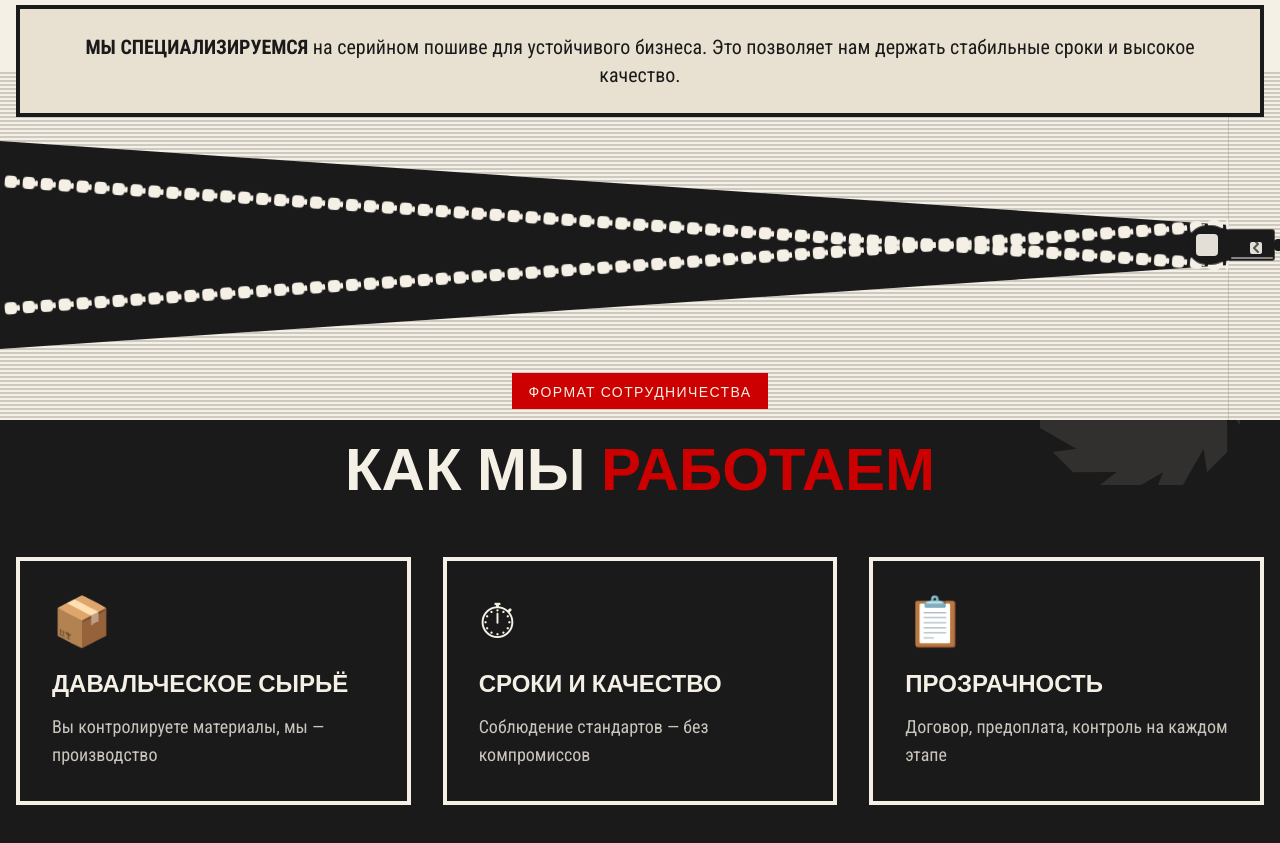
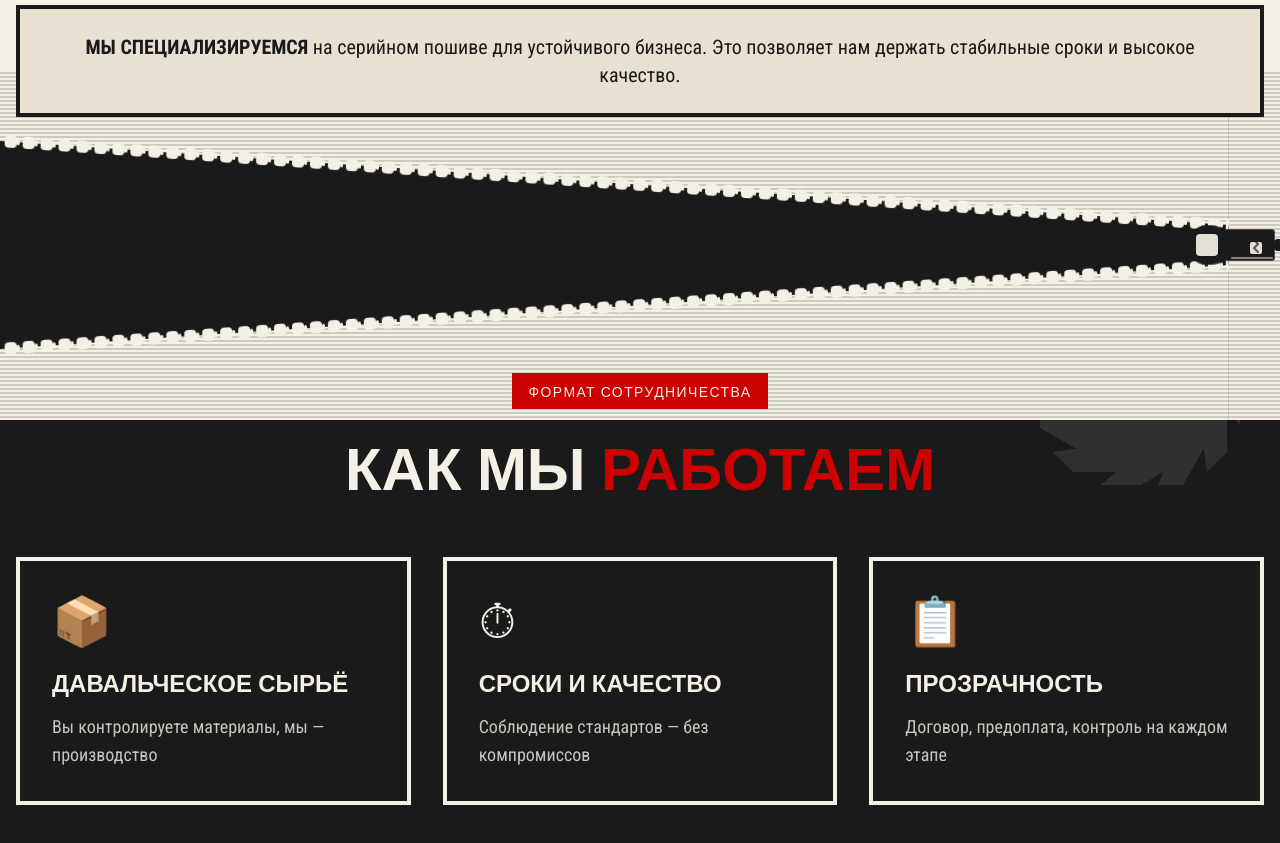
Before and after one commit to spbotdel/sewing, a Next.js app: page / in a window 1280 px wide. Shown: the part 1760-2603 px from the top of the page. Built offline with nearby package versions, Linux system fonts and the light colour scheme.

Commit message:
Align open teeth with seam edges

```diff
--- a/components/zipper-divider.tsx
+++ b/components/zipper-divider.tsx
@@ -335,7 +335,7 @@ export function ZipperDivider({ fromTheme, toTheme }: ZipperDividerProps) {
           opacity={openProgress}
           variant="open"
           idSuffix="open-top"
-          rotateDeg={-openAngle}
+          rotateDeg={openAngle}
         />
         <TeethRow
           left="0"
@@ -344,7 +344,7 @@ export function ZipperDivider({ fromTheme, toTheme }: ZipperDividerProps) {
           opacity={openProgress}
           variant="open"
           idSuffix="open-bottom"
-          rotateDeg={openAngle}
+          rotateDeg={-openAngle}
         />
 
         {/* Zipper teeth (closed row) */}
```
